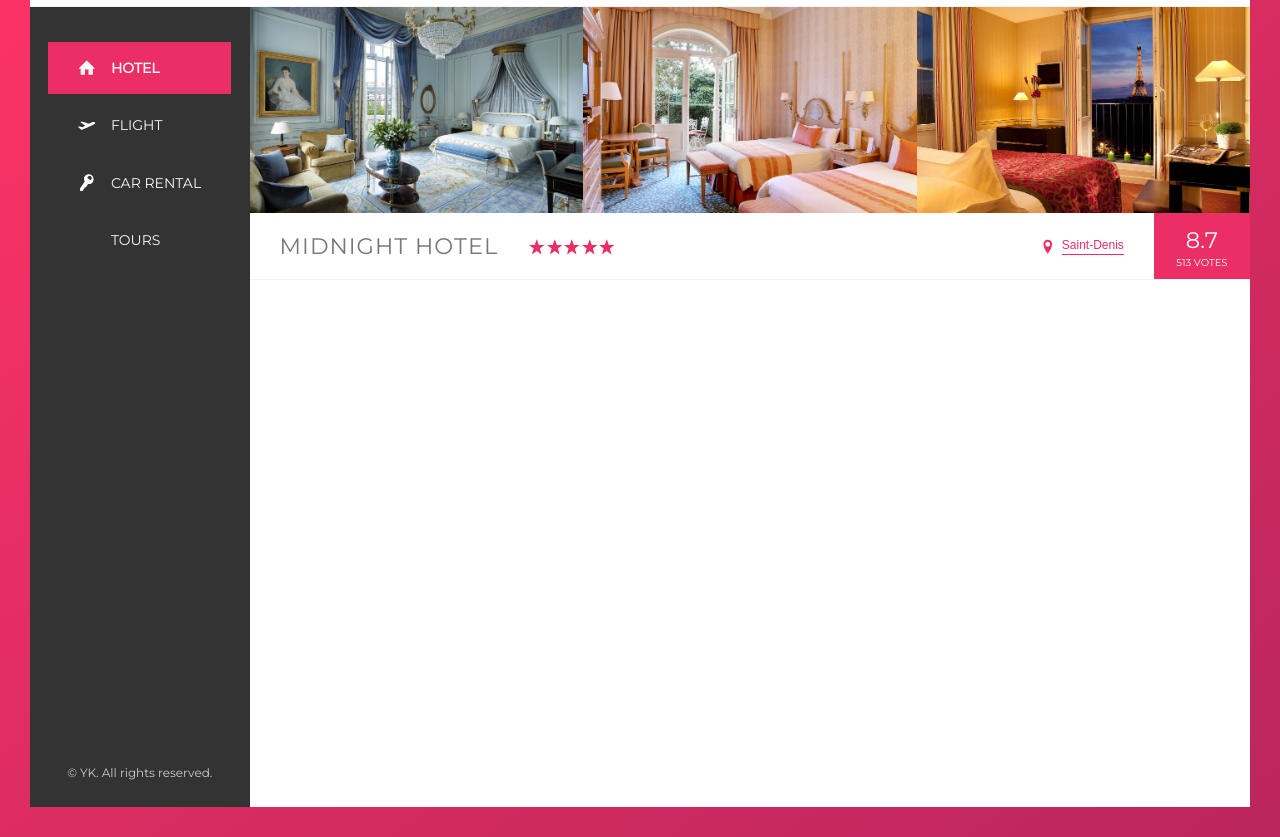
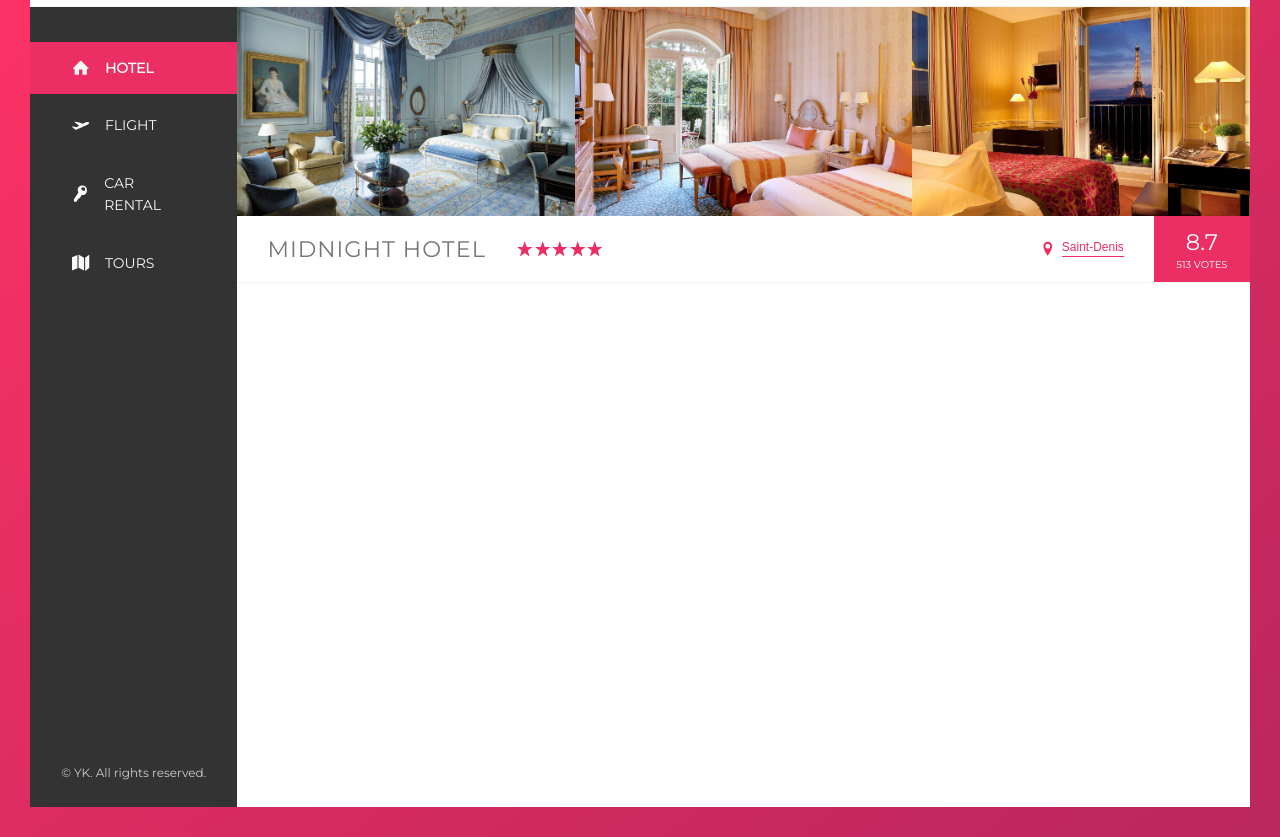
Before and after one commit to YassirKJS/paris-travel, a website: page index.html in a window 1280 px wide. Shown: the part 93-930 px from the top of the page. Drawn offline with Linux system fonts and the light colour scheme.

Commit message:
re: Building the overview

```diff
--- a/sass/components/_side-nav.scss
+++ b/sass/components/_side-nav.scss
@@ -10,6 +10,7 @@
 
 .side-nav__item {
   position: relative;
+  padding: 0 8% 0 6%;
 
   &:not(:last-child) {
     margin-bottom: .5rem;
--- a/sass/layout/_sidebar.scss
+++ b/sass/layout/_sidebar.scss
@@ -1,10 +1,10 @@
 .sidebar {
   background-color: var(--color-gray-dark-3);
-  flex: 0 0 18%;
+  flex: 0 0 17%;
 
   display: flex;
   flex-direction: column;
-  align-items: center;
+  align-items: stretch;
   justify-content: space-between;
 
 }
```
Also changed, not shown: css/style.css.
